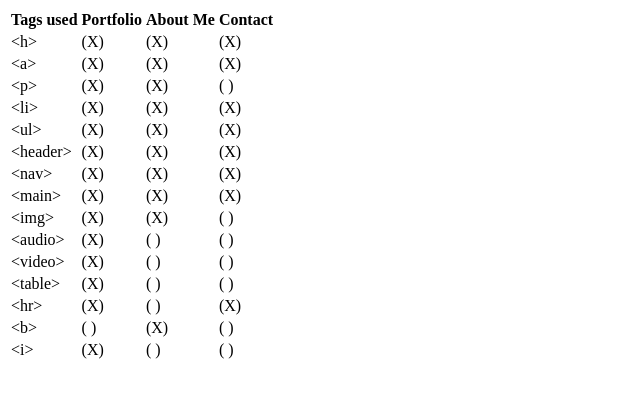
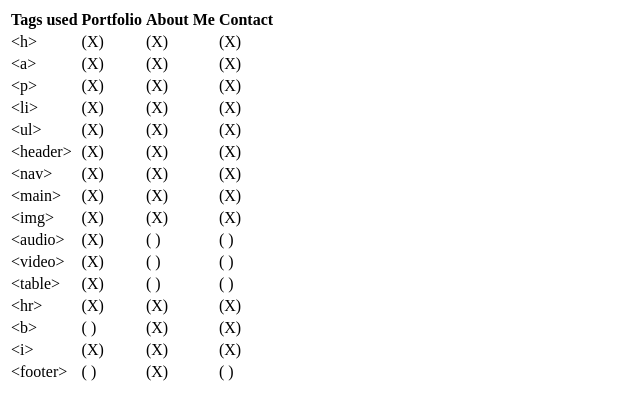
Before and after one commit to Maxi-F22/GIS_SoSe2020, a plain HTML site: page Aufgabe02/tags_used.html in a window 1280 px wide. Shown: the whole page, without its empty margins (0-640 px from the left). Drawn offline with Linux system fonts and the light colour scheme.

Commit message:
Aufgabe 02 verbessert
Überall 12 Tags

```diff
--- a/Aufgabe02/tags_used.html
+++ b/Aufgabe02/tags_used.html
@@ -2,6 +2,7 @@
 <html lang="de">
 <head>
     <meta charset="UTF-8">
+    <meta name="viewport" content="width=device-width, initial-scale=1.0">
     <title>Tags Used</title>
 </head>
 <body>
@@ -29,7 +30,7 @@
                 <td>&lt;p&gt;</td>
                 <td>(X)</td>
                 <td>(X)</td>
-                <td>( )</td>
+                <td>(X)</td>
             </tr>
             <tr>
                 <td>&lt;li&gt;</td>
@@ -65,7 +66,7 @@
                 <td>&lt;img&gt;</td>
                 <td>(X)</td>
                 <td>(X)</td>
-                <td>( )</td>
+                <td>(X)</td>
             </tr>
             <tr>
                 <td>&lt;audio&gt;</td>
@@ -88,19 +89,25 @@
             <tr>
                 <td>&lt;hr&gt;</td>
                 <td>(X)</td>
-                <td>( )</td>
+                <td>(X)</td>
                 <td>(X)</td>
             </tr>
             <tr>
                 <td>&lt;b&gt;</td>
                 <td>( )</td>
                 <td>(X)</td>
-                <td>( )</td>
+                <td>(X)</td>
             </tr>
             <tr>
                 <td>&lt;i&gt;</td>
                 <td>(X)</td>
+                <td>(X)</td>
+                <td>(X)</td>
+            </tr>
+            <tr>
+                <td>&lt;footer&gt;</td>
                 <td>( )</td>
+                <td>(X)</td>
                 <td>( )</td>
             </tr>
         </tbody>
```
Also changed, not shown: Aufgabe02/about_me.html (+8 -4 lines), Aufgabe02/contact.html (+8 -3 lines), Aufgabe02/portfolio.html (+2 -0 lines), Aufgabe02/Bilder/insta.png (added), Aufgabe02/Bilder/twitter.png (added).
